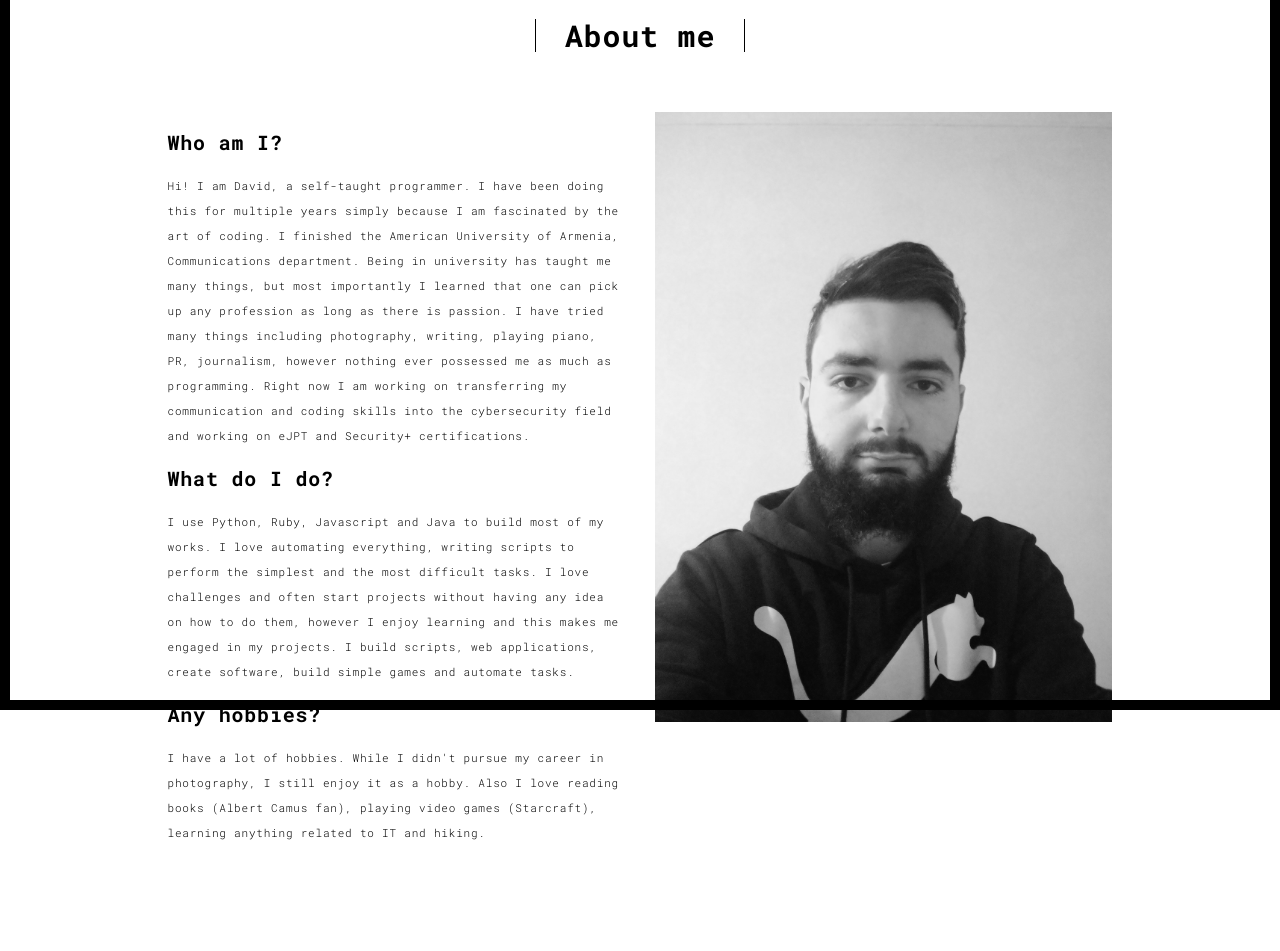
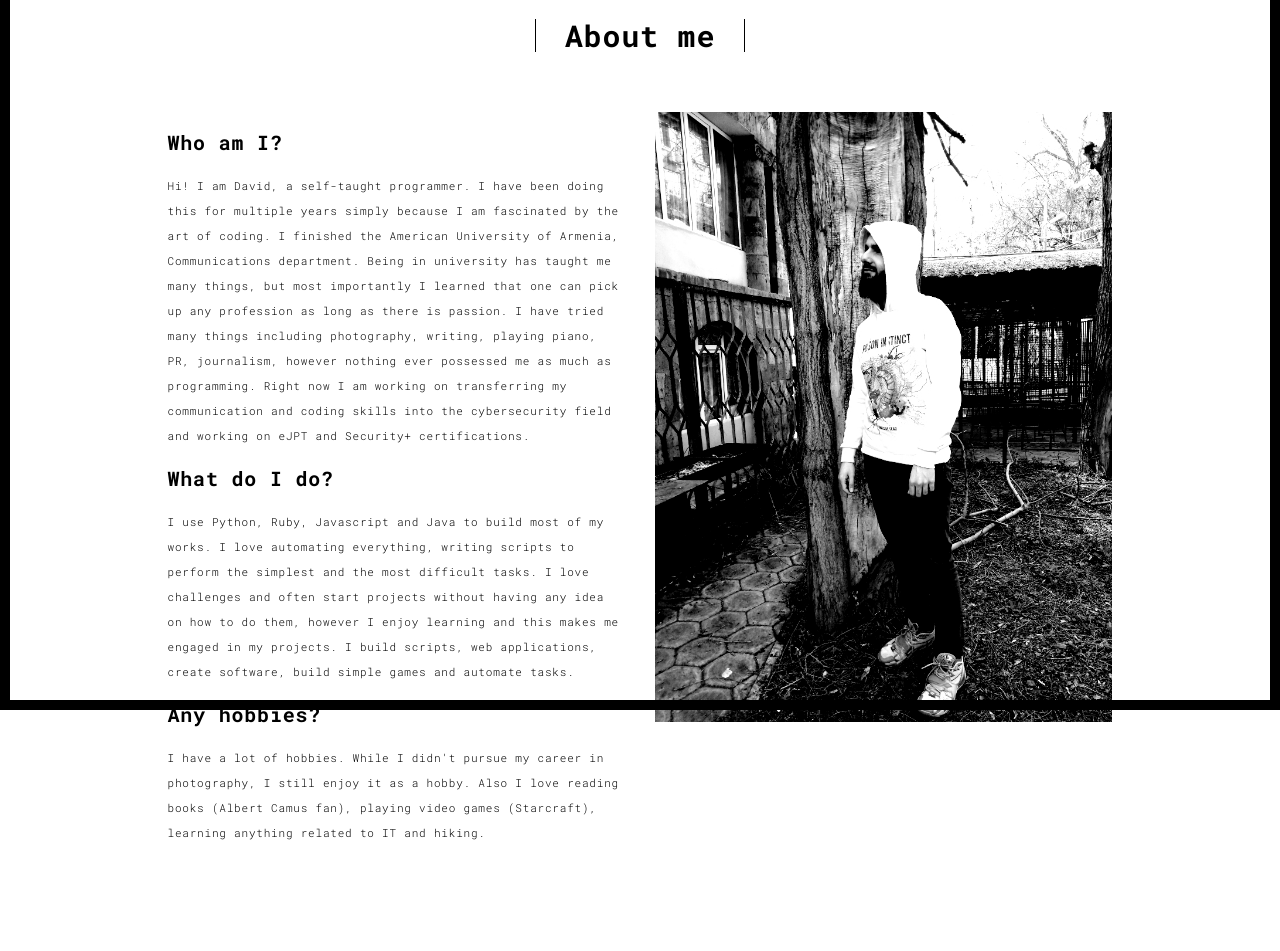
Before and after one commit to networkdavit/flaskapp, a Flask app: page /about.html in a window 1280 px wide. Shown: the part 90-1041 px from the top of the page. Run offline with Flask 2, Linux system fonts and the light colour scheme; some libraries are stand-ins or nearby versions.

Commit message:
Updating picture

```diff
--- a/templates/about.html
+++ b/templates/about.html
@@ -74,7 +74,7 @@
                   I have a lot of hobbies. While I didn't pursue my career in photography, I still enjoy it as a hobby. Also I love reading books (Albert Camus fan), playing video games (Starcraft), learning anything related to IT and hiking.</p>
                 </div>
                 <div class="col-xs-12 col-md-6">
-                  <img src="./static/assets/images/me.jpg" class="img-responsive" alt="">
+                  <img src="./static/assets/images/me_2.jpg" class="img-responsive" alt="">
                 </div>
               </div>
             </div>
```
Also changed, not shown: static/assets/images/me_2.jpg (added).
